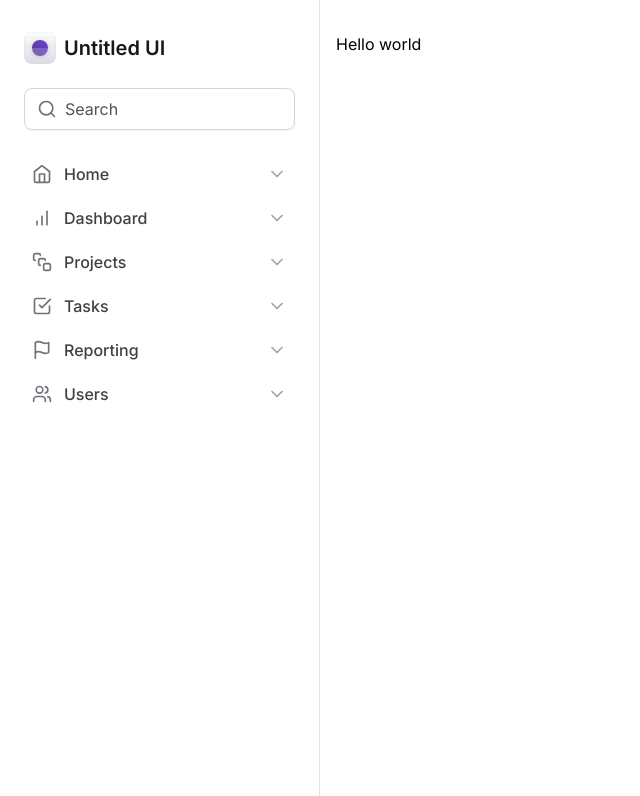
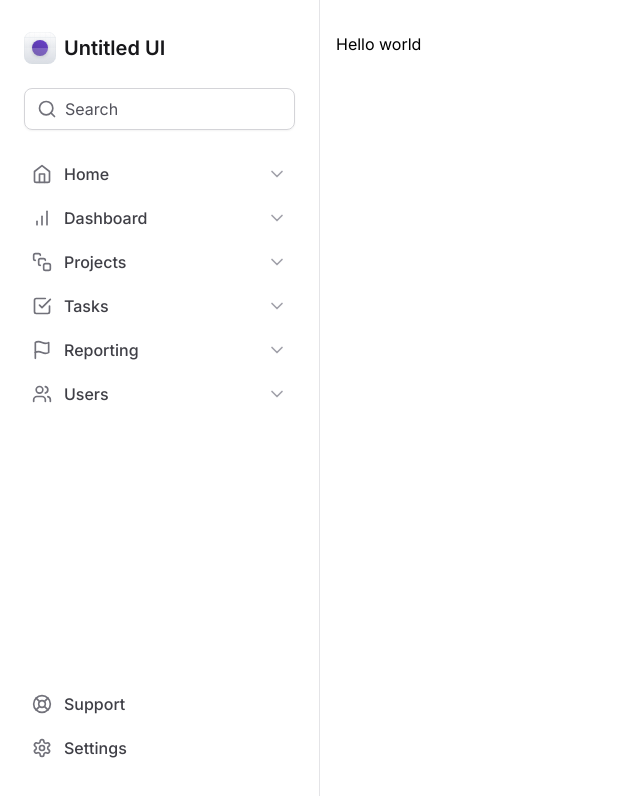
Before and after one commit to leo-the-nardo/nextjs-tailwind, a Next.js app: page / in a window 1280 px wide. Shown: the top 796 px of the page, without its empty margins (0-640 px from the left). Built offline with nearby package versions, Linux system fonts and the light colour scheme.

Commit message:
feat: secondary nav component

```diff
--- /dev/null
+++ b/src/components/Sidebar/SecondaryNavItem.tsx
@@ -0,0 +1,18 @@
+import React, { ElementType } from "react"
+
+type Props = {
+  title: string
+  icon: ElementType
+}
+export default function SecondaryNavItem({ title, icon: Icon }: Props) {
+  return (
+    <a
+      href=""
+      className=" group flex flex-row items-center gap-3 rounded   px-3 py-2 hover:bg-violet-50 ">
+      <Icon className="h-5 w-5 text-zinc-500 group-hover:text-violet-500 " />
+      <p className="font-medium text-zinc-700 group-hover:text-violet-500">
+        {title}
+      </p>
+    </a>
+  )
+}
--- a/src/components/Sidebar/index.tsx
+++ b/src/components/Sidebar/index.tsx
@@ -5,11 +5,14 @@
   CheckSquare,
   Flag,
   Home,
+  LifeBuoy,
   Search,
+  Settings,
   SquareStack,
   Users,
 } from "lucide-react"
 import PrimaryNavItem from "./PrimaryNavItem"
+import SecondaryNavItem from "./SecondaryNavItem"
 
 type Props = {}
 
@@ -34,6 +37,13 @@
         <PrimaryNavItem icon={Flag} title="Reporting" />
         <PrimaryNavItem icon={Users} title="Users" />
       </nav>
+
+      <div className="mt-auto flex flex-col gap-6">
+        <nav className="flex flex-col gap-1">
+          <SecondaryNavItem icon={LifeBuoy} title="Support" />
+          <SecondaryNavItem icon={Settings} title="Settings" />
+        </nav>
+      </div>
     </aside>
   )
 }
```
